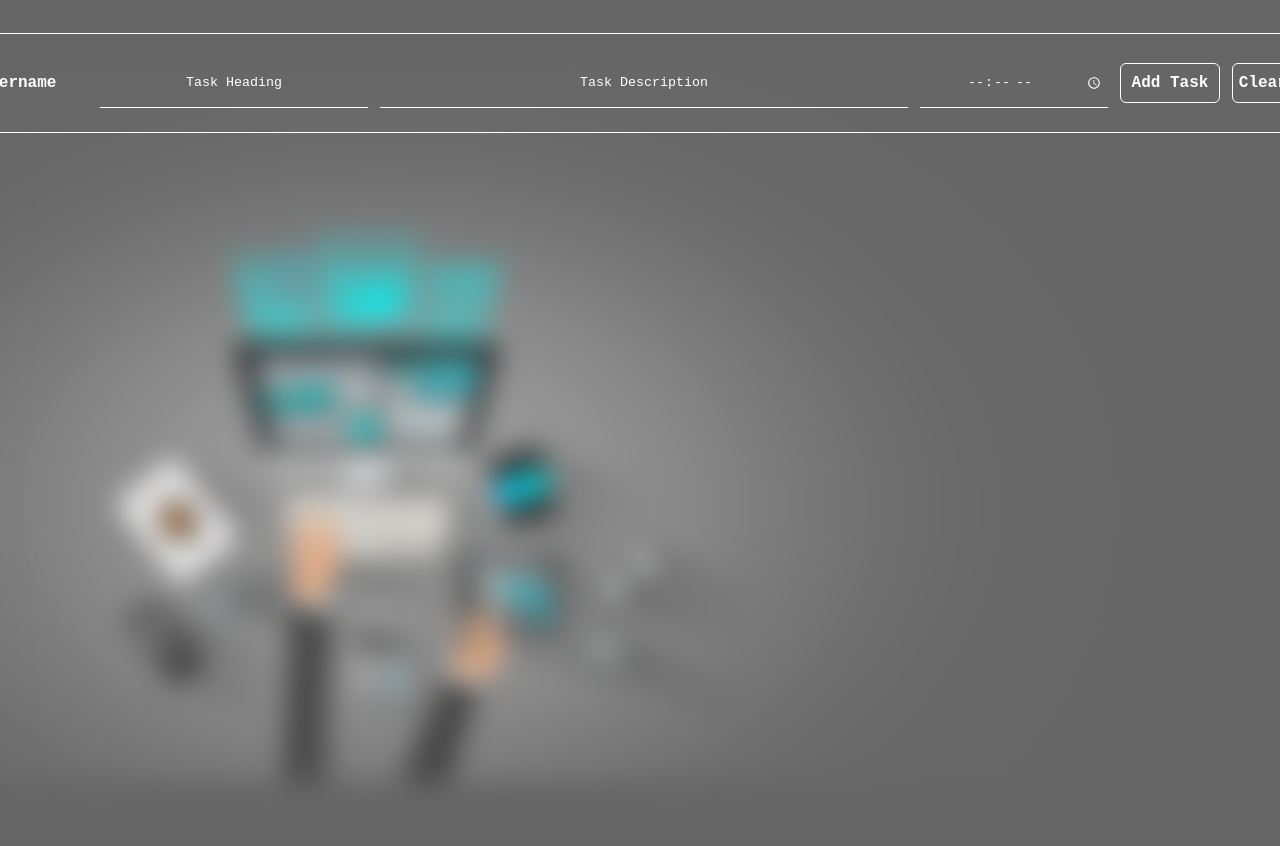
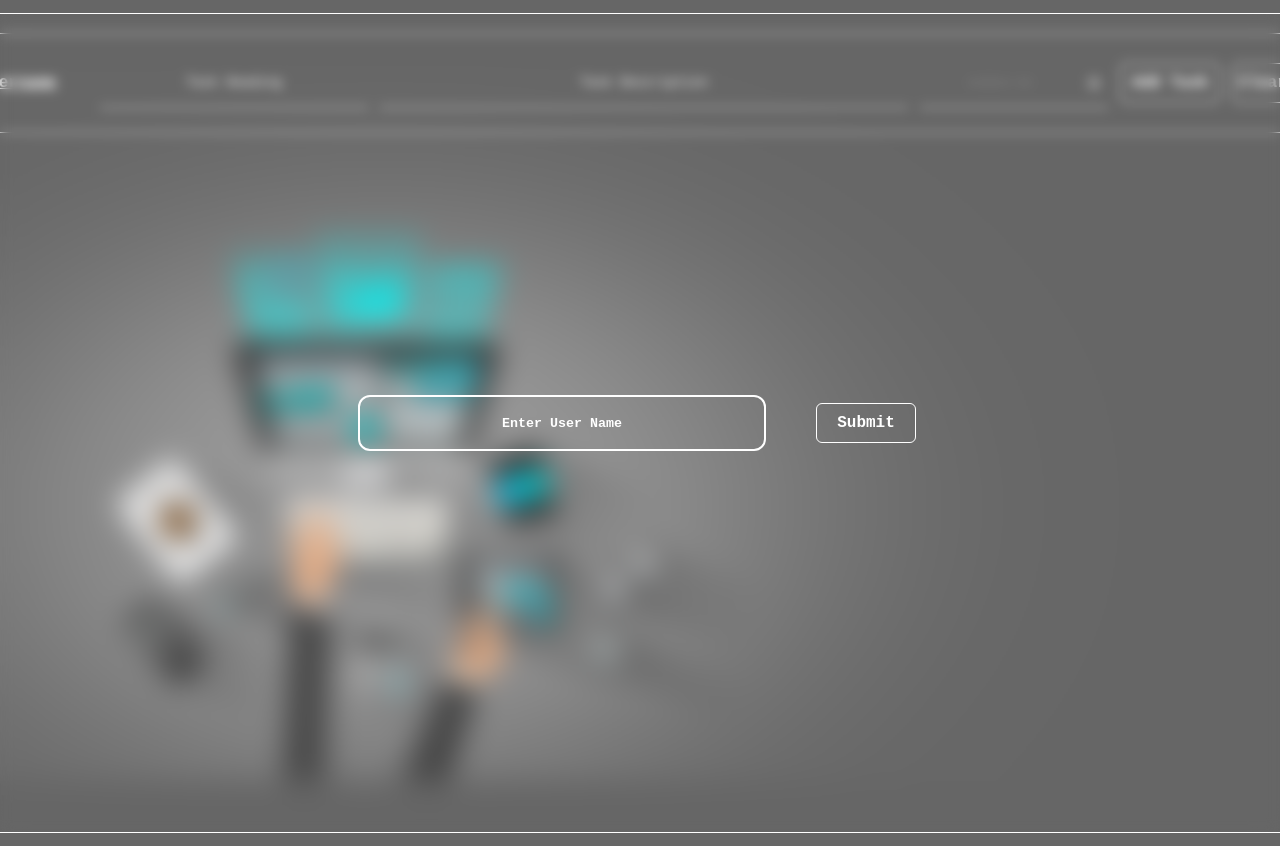
Before and after one commit to AzmatullaKhan/todo-list, a React (Create React App) app: page / in a window 1280 px wide. Shown: the top 846 px of the page. Built offline with nearby package versions, Linux system fonts and the light colour scheme.

Commit message:
Change, taking username logic is completed. Need to add footer

```diff
--- /dev/null
+++ b/src/pages/addTask.js
@@ -0,0 +1,40 @@
+export const AddTask=()=>{
+
+    const change=()=>{
+        let id_main=document.getElementById('id_holder').value
+        document.getElementById('taskheading_'+id_main).textContent=document.getElementById('addtask_input_taskheading').value
+        document.getElementById('taskdescription_'+id_main).textContent=document.getElementById('addtask_input_taskdescription').value
+        document.getElementById('endtime_'+id_main).textContent="End Time: "+document.getElementById('addtask_input_endtime').value
+
+        let addtask_tend=document.getElementById('addtask_input_endtime').value
+        let addtask_hours_end=addtask_tend.slice(0,2)
+        let addtask_minutes_end=addtask_tend.slice(3,5)
+        if(addtask_hours_end[0]==='0')
+            addtask_hours_end=addtask_hours_end[1]
+        if(addtask_minutes_end[0]==='0')
+            addtask_minutes_end=addtask_minutes_end[1]
+
+        const time=new Date()
+        let addtask_hours_now=time.getHours()
+        let addtask_minutes_now=time.getMinutes()
+        if(addtask_hours_now[0]==='0')
+            addtask_hours_now=addtask_hours_now[1]
+        if(addtask_minutes_now[0]==='0')
+            addtask_minutes_now=addtask_minutes_now[1]
+
+        let addtask_minutes_left=(Number(addtask_hours_end)-Number(addtask_hours_now))*60+(Number(addtask_minutes_end)-Number(addtask_minutes_now))
+        document.getElementById('remainingtime_'+id_main).textContent="Time alotted :"+addtask_minutes_left+" minutes"
+
+        document.getElementById('addtask-background').className='addtask-hidden'
+    }
+
+    return(
+        <div className='addtask-container'>
+            <input type="number" style={{display:"none"}} id='id_holder'/>
+            <input type='text' className='input-taskheading' placeholder='Task Heading' id='addtask_input_taskheading'/>
+            <input type='text' className='input-taskdescription' placeholder='Task Description' id='addtask_input_taskdescription'/>
+            <input type='time' className='input-endtime' id='addtask_input_endtime'/>
+            <button className='button-addtask' onClick={change}>Change</button>
+        </div>
+    )
+}
--- a/src/pages/home.css
+++ b/src/pages/home.css
@@ -90,6 +90,7 @@ li{
     display: flex;
     justify-content: center;
     align-items: center;
+    text-decoration: underline;
 }
 .input-taskheading{
     height:40px;
@@ -232,7 +233,7 @@ li{
     justify-content: center;
     align-items: center;
 }
-.p-remainingDays{
+.p-remainingtime{
     height:60px;
     box-sizing: border-box;
     padding:4px;
@@ -283,3 +284,65 @@ li{
     color: #fff;
     border-radius: 6px;
 }
+
+
+
+
+.username-main{
+    height:820px;
+    width:1470px;
+    border:1px solid #fff;
+    box-sizing: border-box;
+    display: flex;
+    justify-content: center;
+    align-items: center;
+    border-radius: 12px;
+    backdrop-filter: blur(6px);
+}
+.username-input{
+    height: 50px;
+    width:400px;
+    background-color: transparent;
+    outline: none;
+    border: 2px solid #fff;
+    border-radius: 12px;
+    text-align: center;
+    color: #fff;
+    font-family: 'Courier New', Courier, monospace;
+    font-weight: bolder;
+}
+.username-submit{
+    height:40px;
+    width:100px;
+    box-sizing: border-box;
+    padding:4px;
+    display: flex;
+    justify-content: center;
+    align-items: center;
+    background-color: transparent;
+    outline: none;
+    font-family: 'Courier New', Courier, monospace;
+    font-size: 16px;
+    color: #fff;
+    border-radius: 6px;
+    margin-left:50px;
+}
+.username-hidden{
+    display: none;
+}
+
+
+.addtask-hidden{
+    display: none;
+}
+.addtask-background{
+    height:820px;
+    width:1470px;
+    border:1px solid #fff;
+    box-sizing: border-box;
+    display: flex;
+    justify-content: center;
+    align-items: center;
+    border-radius: 12px;
+    backdrop-filter: blur(6px);
+}
--- a/src/pages/home.js
+++ b/src/pages/home.js
@@ -1,5 +1,6 @@
 import './home.css'
-// import { task } from '../tasks';
+import {Username} from './username'
+import {AddTask} from './addTask'
 export const Home=()=>{
 
     let count=Number(1);
@@ -66,23 +67,42 @@ export const Home=()=>{
 
             let p_taskheading=document.createElement('p')
             p_taskheading.className='p-taskheading'
+            p_taskheading.id='taskheading_'+count
             p_taskheading.textContent=thead
 
             let p_taskdescription=document.createElement('p')
             p_taskdescription.className='p-taskdescription'
+            p_taskdescription.id="taskdescription_"+count
             p_taskdescription.textContent=tdesc
 
             let p_endtime=document.createElement('p')
             p_endtime.className='p-endtime'
+            p_endtime.id="endtime_"+count
             p_endtime.textContent="End Time:"+tend
 
-            let p_remainingdays=document.createElement('p')
-            p_remainingdays.className='p-remainingDays'
-            p_remainingdays.textContent="Time left :"+minutes_left+" minutes."
+            let p_remainingtime=document.createElement('p')
+            p_remainingtime.className='p-remainingtime'
+            p_remainingtime.id='remainingtime_'+count
+            p_remainingtime.textContent="Time alotted :"+minutes_left+" minutes."
 
             let button_edit=document.createElement('button')
             button_edit.className='button-edit'
             button_edit.innerHTML='Edit'
+            button_edit.id='edit_'+count
+            button_edit.addEventListener('click', (e)=>{
+
+                document.getElementById('addtask-background').className='addtask-background'
+
+                let th=document.getElementById('taskheading_'+e.target.id.slice(5,6)).textContent
+                let td=document.getElementById('taskdescription_'+e.target.id.slice(5,6)).textContent
+                let te=document.getElementById('endtime_'+e.target.id.slice(5,6)).textContent
+
+                document.getElementById('addtask_input_taskheading').value=th
+                document.getElementById('addtask_input_taskdescription').value=td
+                document.getElementById('addtask_input_endtime').value=te.slice(9)
+                document.getElementById('id_holder').value=e.target.id.slice(5,6)
+
+            })
 
             let button_done=document.createElement('button')
             button_done.className='button-done'
@@ -97,7 +117,7 @@ export const Home=()=>{
             each_task.appendChild(p_taskheading)
             each_task.appendChild(p_taskdescription)
             each_task.appendChild(p_endtime)
-            each_task.appendChild(p_remainingdays)
+            each_task.appendChild(p_remainingtime)
             each_task.appendChild(button_edit)
             each_task.appendChild(button_done)
 
@@ -109,8 +129,6 @@ export const Home=()=>{
         else{
             alert('Enter the details that are asked properly')
         }
-        console.log(document.querySelector('.task-container'))
-
 
     }
 
@@ -118,7 +136,7 @@ export const Home=()=>{
         <div className="todolist-background">
             <div className='todolist-container'>
                 <div className='addtask-container'>
-                    <p className='username'>Username</p>
+                    <p className='username' id='username-space'>Username</p>
                     <input type='text' className='input-taskheading' placeholder='Task Heading' id='input_taskheading'/>
                     <input type='text' className='input-taskdescription' placeholder='Task Description' id='input_taskdescription'/>
                     <input type='time' className='input-endtime' min={getTodayTime()} id='input_endtime'/>
@@ -128,6 +146,11 @@ export const Home=()=>{
                 <div className='task-container' id='task_container'>
                 </div>
             </div>
+            <div style={{position:"absolute"}}>
+                {/* <Username /> */}
+                <div className="username-main" id='username_main'><Username /></div>
+                <div className='addtask-hidden' id='addtask-background'><AddTask /></div>
+            </div>
         </div>
     )
 }
--- /dev/null
+++ b/src/pages/username.js
@@ -0,0 +1,14 @@
+
+export const Username=()=>{
+    const setUserName=()=>{
+        document.getElementById('username-space').textContent=document.getElementById('username').value
+
+        document.getElementById('username_main').className='username-hidden'
+    }
+    return(
+        <>
+            <input type="text" id="username" placeholder="Enter User Name" className="username-input"/>
+            <button className="username-submit" onClick={setUserName}>Submit</button>
+        </>
+    )
+}
```
